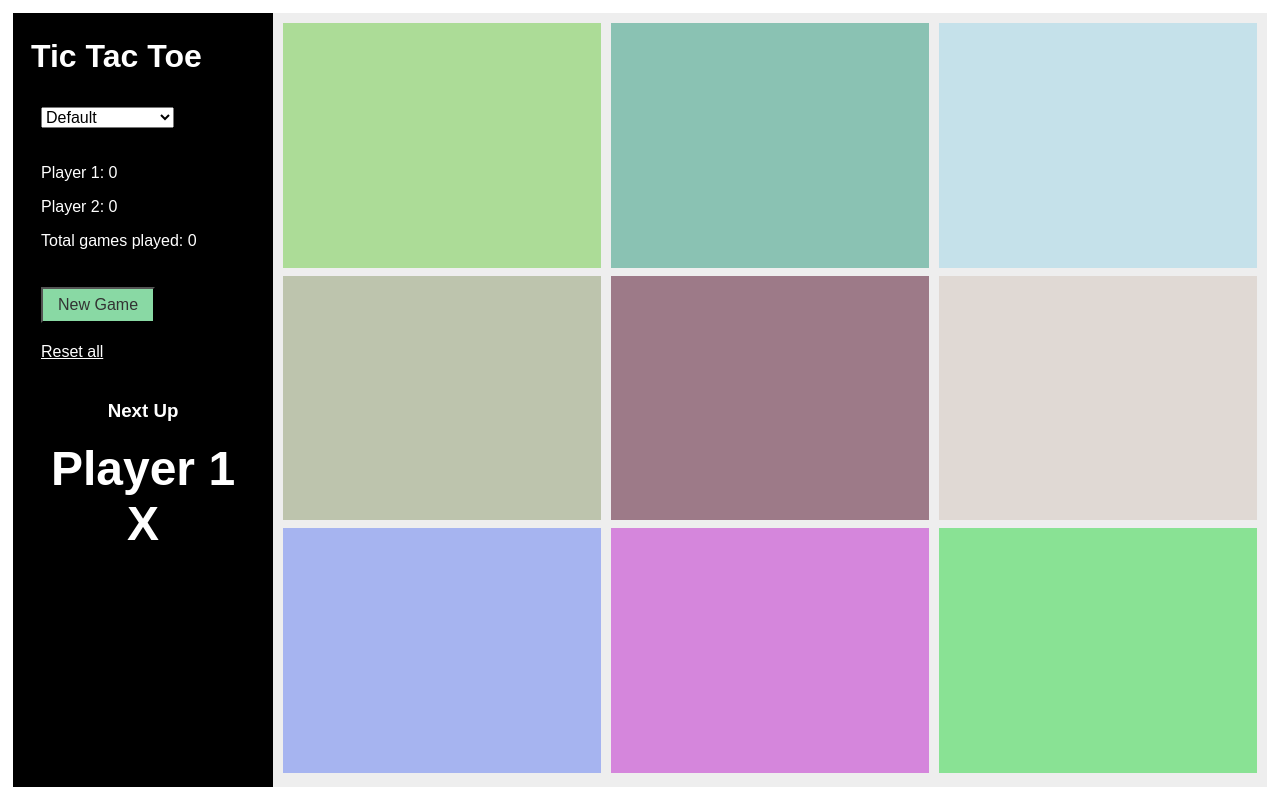
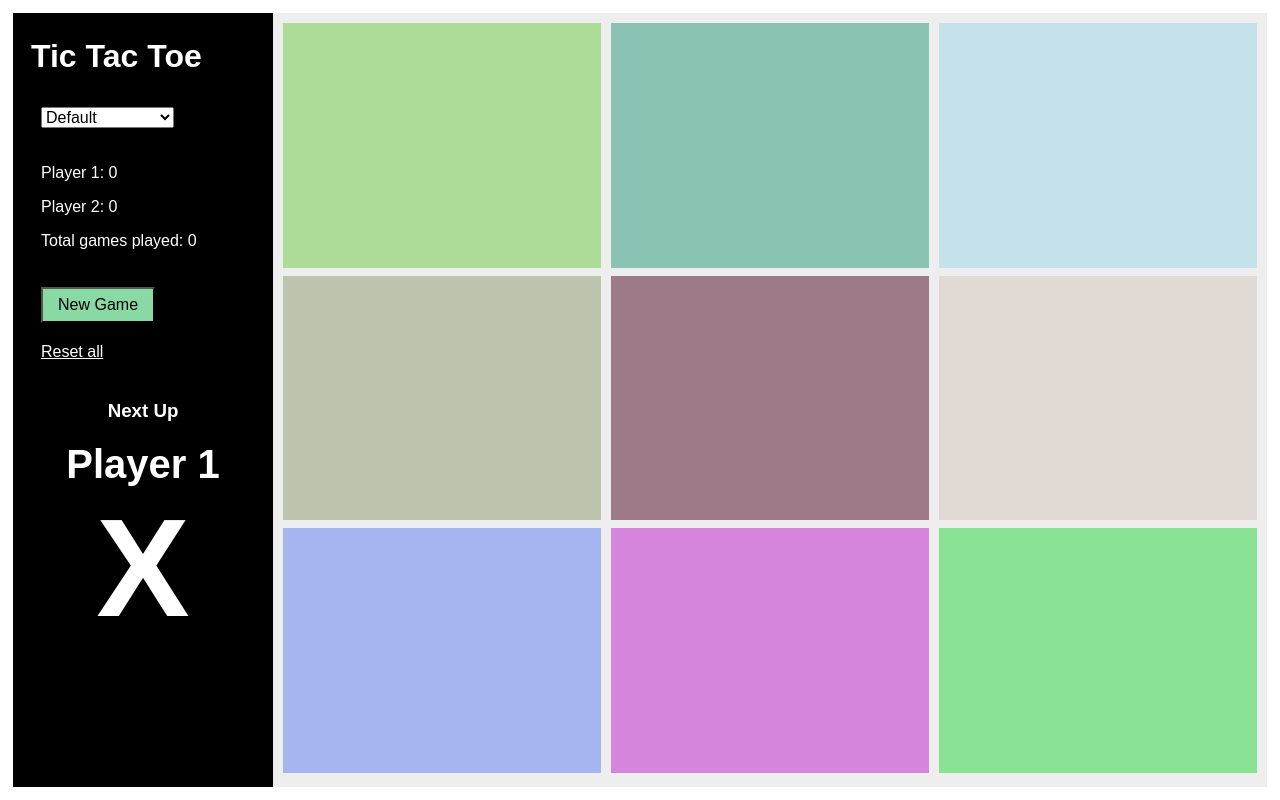
Before and after one commit to mdang/tic-tac-toe, a plain HTML site: page index.html in a window 1280 px wide. Both pictures are taken after a click on the button "New Game". Drawn offline with nearby package versions, Linux system fonts and the light colour scheme.

Commit message:
Fixed reset all

```diff
--- a/css/global.css
+++ b/css/global.css
@@ -70,7 +70,7 @@ form div {
 #new-game {
   padding: 7px 15px;
   background: rgb(137, 217, 164);
-  color: #333;
+  color: #000;
 }
 
 #next-up {
@@ -78,6 +78,9 @@ form div {
 }
 
 #next-up h4 {
-  font-size: 300%;
+  font-size: 250%;
   margin-top: 0;
 }
+#p-marker {
+  font-size: 350%;
+}
--- a/index.html
+++ b/index.html
@@ -37,7 +37,7 @@
         </div>
         <div id="next-up">
           <h3>Next Up</h3>
-          <h4><span id="p-name">Player 1</span> <span id="p-marker">X</span></h4>
+          <h4><span id="p-name">Player 1</span> <br><span id="p-marker">X</span></h4>
         </div>
       </form>
     </aside>
--- a/js/app.js
+++ b/js/app.js
@@ -9,6 +9,7 @@ import constants from './constants.js';
   const board = document.querySelector(constants.SELECTOR_BOARD);
   const nextPlayerName = document.querySelector(constants.SELECTOR_NEXT_NAME);
   const nextPlayerMarker = document.querySelector(constants.SELECTOR_NEXT_MARKER);
+  const nextUp = document.querySelector(constants.SELECTOR_NEXT_UP);
   const newGame = document.querySelector(constants.SELECTOR_NEW_GAME);
   const resetAll = document.querySelector(constants.SELECTOR_RESET_ALL);
   const p1Score = document.querySelector(constants.SELECTOR_PLAYER_1_SCORE);
@@ -292,6 +293,7 @@ import constants from './constants.js';
       updateTotalGames();
 
       removeBoxEventListeners();
+      hideNextUp();
       displayWinner();
     } else if (isDraw()) {
       console.log('we in a draw');
@@ -299,6 +301,7 @@ import constants from './constants.js';
       updateTotalGames();
 
       removeBoxEventListeners();
+      hideNextUp();
       displayDraw();
     }
 
@@ -339,6 +342,14 @@ import constants from './constants.js';
     rowNumContainer.style.display = 'block';
   }
 
+  const hideNextUp = () => {
+    nextUp.style.display = 'none';
+  }
+
+  const showNextUp = () => {
+    nextUp.style.display = 'block';
+  }
+
   const removeBoxEventListeners = () => {
     const children = board.childNodes;
     const boxes = Array.from(children);
@@ -364,6 +375,7 @@ import constants from './constants.js';
 
     swapPlayers(true);
     buildGameBoard(getRowNum());
+    showNextUp();
   }
 
   const handleResetAll = e => {
@@ -380,6 +392,8 @@ import constants from './constants.js';
 
     swapPlayers(true);
     buildGameBoard(constants.DEFAULT_ROW_NUM);
+    updateTotalGames();
+    showNextUp();
   }
 
   const buildGameBoard = numRows => {
--- a/js/constants.js
+++ b/js/constants.js
@@ -12,6 +12,7 @@ export default  {
   SELECTOR_NEW_GAME: '#new-game',
   SELECTOR_TOTAL_GAMES: '#total-games',
   SELECTOR_RESET_ALL: '#reset-all',
+  SELECTOR_NEXT_UP: '#next-up',
   GAME_TYPE_DEFAULT: 'default',
   GAME_TYPE_RANDOM: 'random',
   GAME_TYPE_N_IN_A_ROW: 'n-in-a-row',
```
